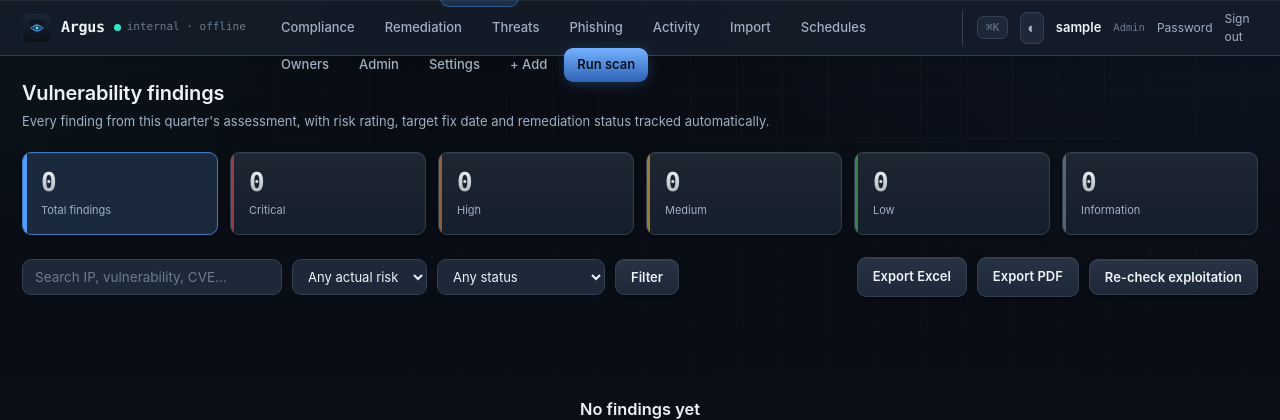
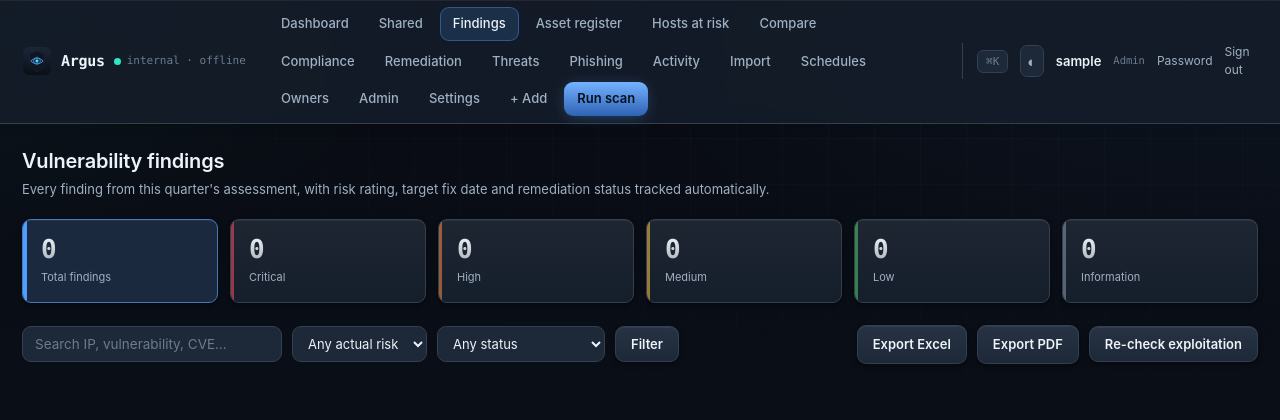
Before and after one commit to tricia-ships-it/argus, a Flask app: page / in a window 1280 px wide. Shown: the top 420 px of the page. Run offline with Flask 3, Linux system fonts and the light colour scheme; the visitor is signed in with stand-in values (Sample User, id 1); data comes from the database, SQL or seed files in the repository; data that the repository does not hold is empty.

Commit message:
Stop the top bar clipping when the nav wraps to multiple rows
The top bar had a fixed height, so once the navigation had enough links
to wrap onto a second row, the wrapped links spilled out of the bar and
overlapped the page heading. Use a min-height so the bar grows to contain
the wrapped nav instead of clipping it.

```diff
--- a/app/static/style.css
+++ b/app/static/style.css
@@ -118,7 +118,7 @@ input::placeholder, textarea::placeholder { color: var(--ink-faint); }
 /* ---- top bar ---- */
 .topbar {
   display: flex; align-items: center; gap: 22px;
-  padding: 0 22px; height: 56px;
+  padding: 7px 22px; min-height: 56px;
   background: var(--panel);
   border-bottom: 1px solid var(--line);
   position: sticky; top: 0; z-index: 20;
```
